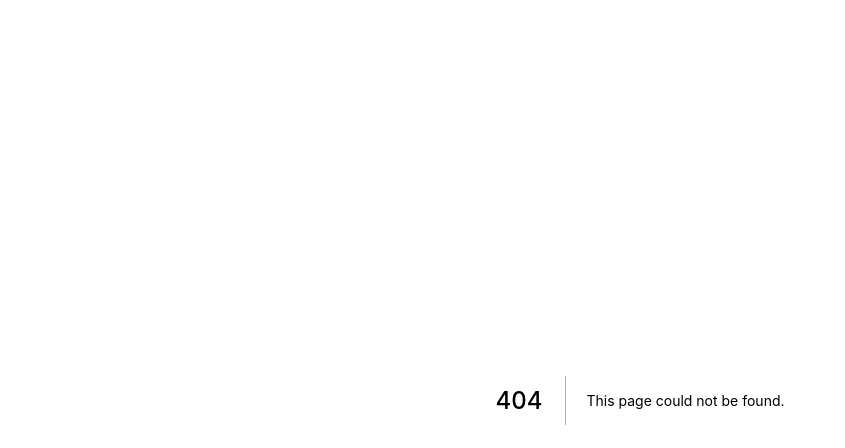
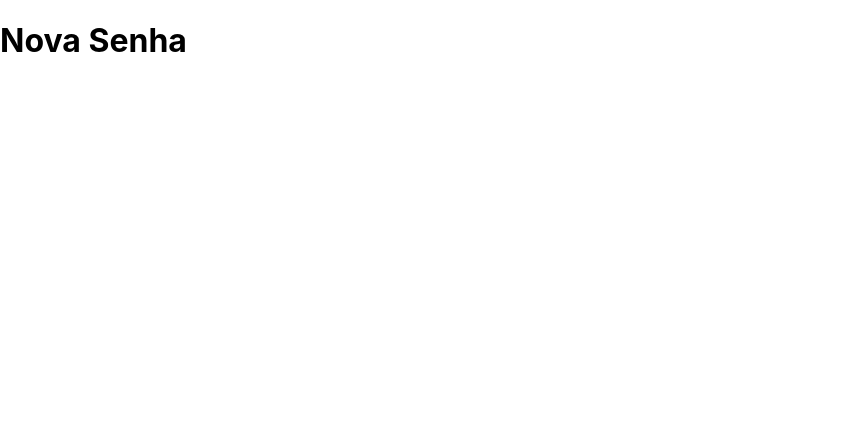
Before and after one commit to Lekito/Me-indica-ai, a Next.js app in the folder meindicaai-next-react/: page /nova-senha in a window 1280 px wide. Before the commit this address had no page. Shown: the top 448 px of the page, without its empty margins (0-845 px from the left). Built offline with nearby package versions, Linux system fonts and the light colour scheme.

Commit message:
Create nova-senha.jsx

```diff
--- /dev/null
+++ b/meindicaai-next-react/pages/nova-senha.jsx
@@ -0,0 +1,12 @@
+import React from 'react';
+
+
+export default function NovaSenha() {
+    return(
+        <div>
+            <h1>
+                Nova Senha
+            </h1>
+        </div>
+    )
+}
```
